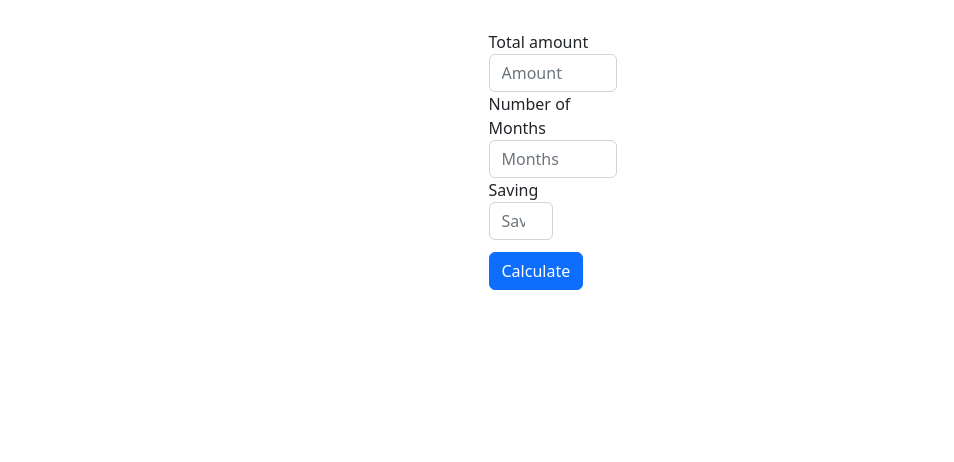
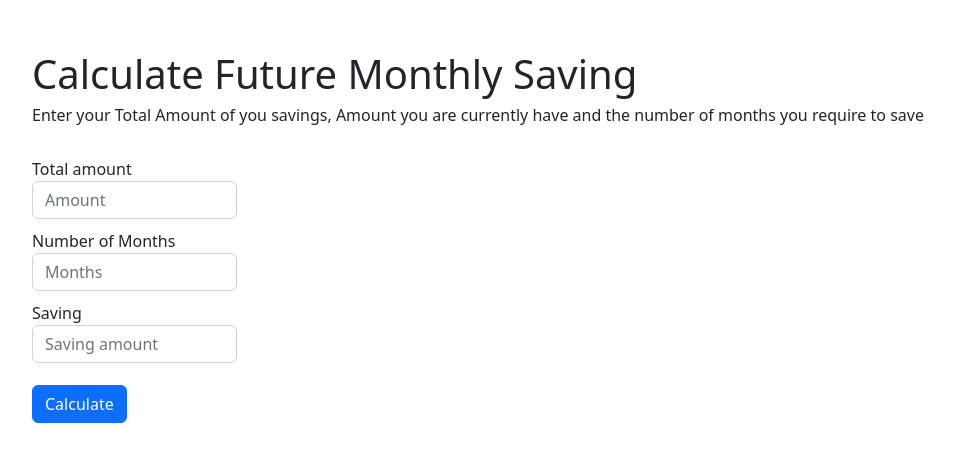
Before and after one commit to IORD1/AffordyBot, a website: page future.html in a window 1280 px wide. Shown: the whole page, without its empty margins (18-972 px from the left). Drawn offline with nearby package versions, Linux system fonts and the light colour scheme.

Commit message:
abe hitesh pull kar

```diff
--- a/future.html
+++ b/future.html
@@ -15,18 +15,20 @@
     <title>Document</title>
 </head>
 <body>
+    <h1>Calculate Future Monthly Saving</h1>
+    <p>Enter your Total Amount of you savings, Amount you are currently have and the number of months you require to save</p>
     <form>
         <div class="form-row">
-          <div class="form-group col-md-6">
+          <div class="form-group col-md-2">
             <label for="inputEmail4">Total amount</label>
             <input type="number" class="form-control" id="inputEmail4" placeholder="Amount">
           </div>
-          <div class="form-group col-md-6">
+          <div class="form-group col-md-2">
             <label for="inputPassword4">Number of Months</label>
             <input type="number" class="form-control" id="inputPassword4" placeholder="Months">
           </div>
         </div>
-        <div class="form-group col-md-3">
+        <div class="form-group col-md-2">
           <label for="inputAddress">Saving</label>
           <input type="number" class="form-control" id="inputAddress" placeholder="Saving amount">
         </div>
--- a/index2.css
+++ b/index2.css
@@ -1,15 +1,19 @@
-body{
-    display: flex;
-    justify-content: center;
-    align-items: center;
+h1{
+    margin: 50px auto auto 50px;
+}
+p{
+    margin: 5px auto auto 50px;
 }
 
 form{
-    margin: 30px 40px auto 30px;
+    margin: 30px auto auto 50px;
+}
+.form-group{
+    margin: 10px auto auto 0px;
 }
 
 .btn{
-    margin-top: 12px;
+    margin-top: 22px;
 }
 
 #inputaddress{
```
Also changed, not shown: carform.html (added, +55 -0 lines).
